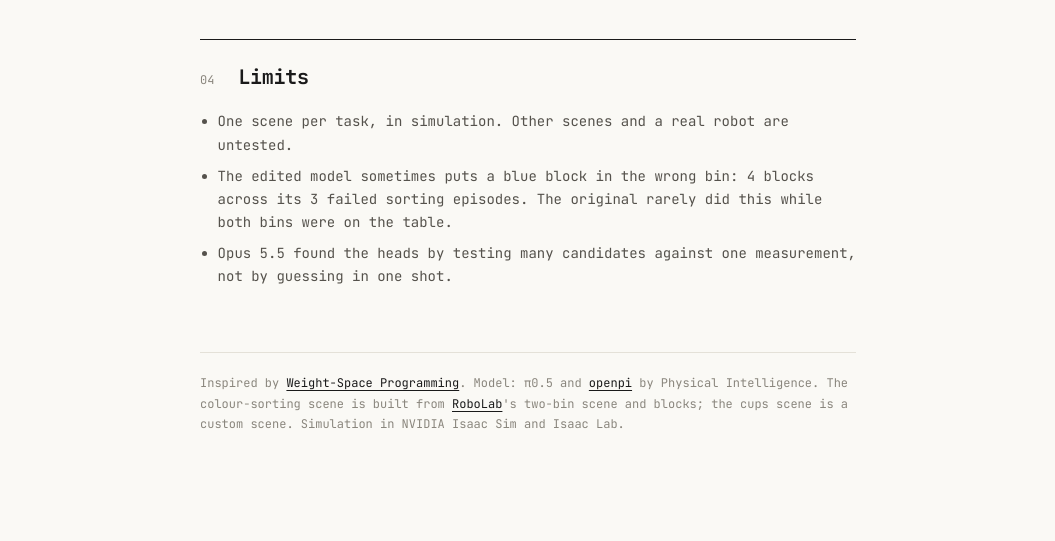
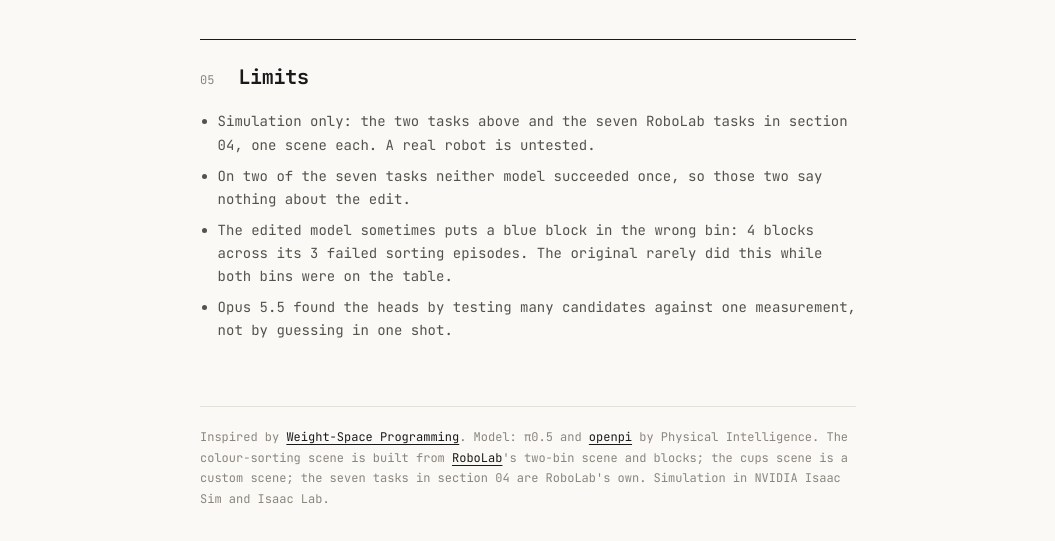
Before and after one commit to RahimMirani/Personal-Website, a plain HTML site: page research/vla-weight-editing/index.html in a window 1280 px wide. Shown: the part 8907-9448 px from the top of the page, without its empty margins (112-1167 px from the left). Drawn offline with Linux system fonts and the light colour scheme; a script that the page names is missing.

Commit message:
Limits: the edit is now tested on seven more tasks; credit RoboLab for them

```diff
--- a/research/vla-weight-editing/index.html
+++ b/research/vla-weight-editing/index.html
@@ -311,16 +311,17 @@
             </section>
 
             <section class="part">
-                <div class="part-head"><span class="part-num">04</span><h2>Limits</h2></div>
+                <div class="part-head"><span class="part-num">05</span><h2>Limits</h2></div>
                 <ul class="plain-list">
-                    <li>One scene per task, in simulation. Other scenes and a real robot are untested.</li>
+                    <li>Simulation only: the two tasks above and the seven RoboLab tasks in section 04, one scene each. A real robot is untested.</li>
+                    <li>On two of the seven tasks neither model succeeded once, so those two say nothing about the edit.</li>
                     <li>The edited model sometimes puts a blue block in the wrong bin: 4 blocks across its 3 failed sorting episodes. The original rarely did this while both bins were on the table.</li>
                     <li>Opus 5.5 found the heads by testing many candidates against one measurement, not by guessing in one shot.</li>
                 </ul>
             </section>
 
             <footer class="credits">
-                <p>Inspired by <a href="https://rikiyat.github.io/blog/weight-space-programming/" target="_blank" rel="noopener noreferrer">Weight-Space Programming</a>. Model: π0.5 and <a href="https://github.com/Physical-Intelligence/openpi" target="_blank" rel="noopener noreferrer">openpi</a> by Physical Intelligence. The colour-sorting scene is built from <a href="https://research.nvidia.com/labs/srl/projects/robolab" target="_blank" rel="noopener noreferrer">RoboLab</a>'s two-bin scene and blocks; the cups scene is a custom scene. Simulation in NVIDIA Isaac Sim and Isaac Lab.</p>
+                <p>Inspired by <a href="https://rikiyat.github.io/blog/weight-space-programming/" target="_blank" rel="noopener noreferrer">Weight-Space Programming</a>. Model: π0.5 and <a href="https://github.com/Physical-Intelligence/openpi" target="_blank" rel="noopener noreferrer">openpi</a> by Physical Intelligence. The colour-sorting scene is built from <a href="https://research.nvidia.com/labs/srl/projects/robolab" target="_blank" rel="noopener noreferrer">RoboLab</a>'s two-bin scene and blocks; the cups scene is a custom scene; the seven tasks in section 04 are RoboLab's own. Simulation in NVIDIA Isaac Sim and Isaac Lab.</p>
             </footer>
         </article>
     </main>
```
